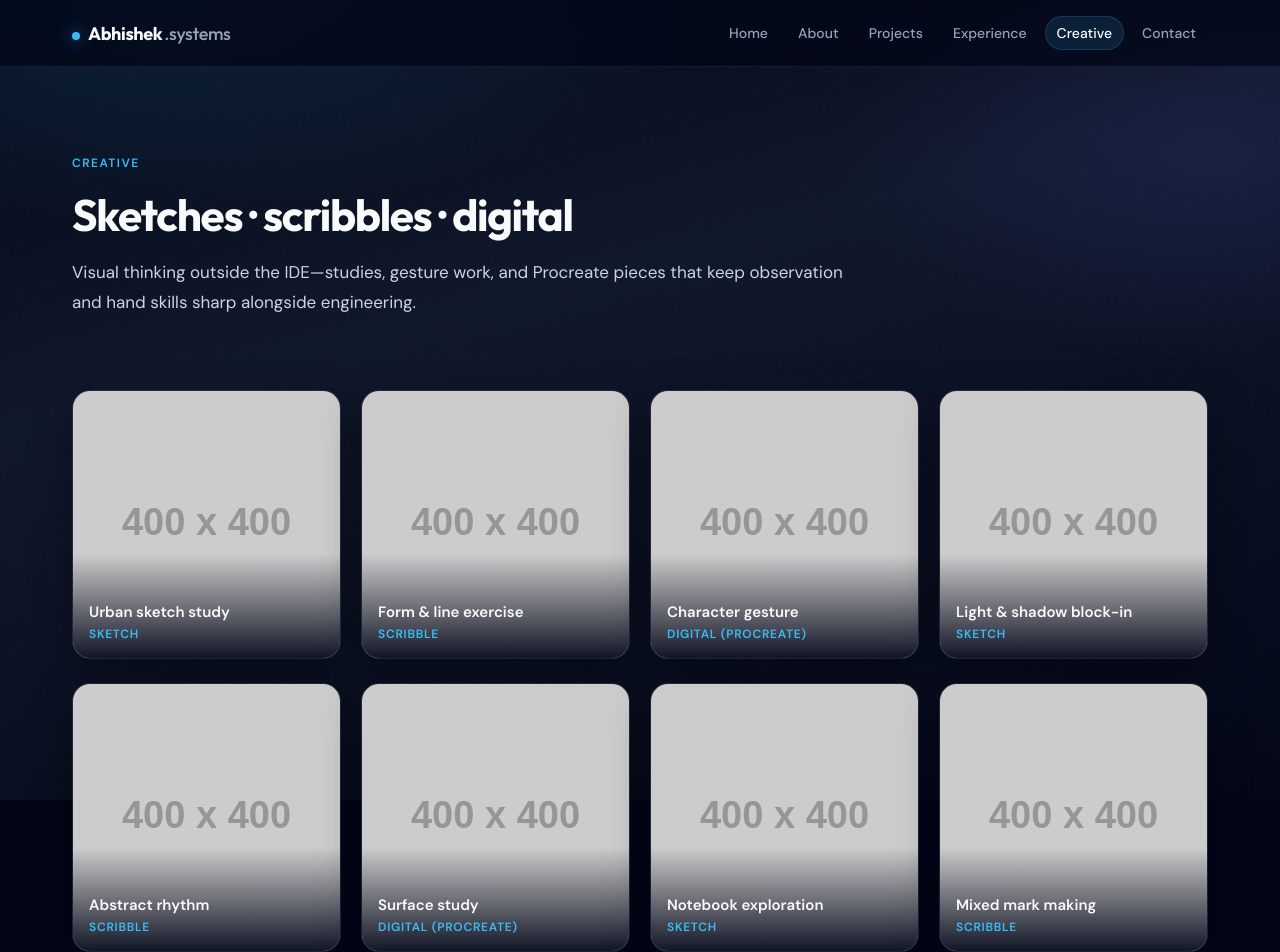
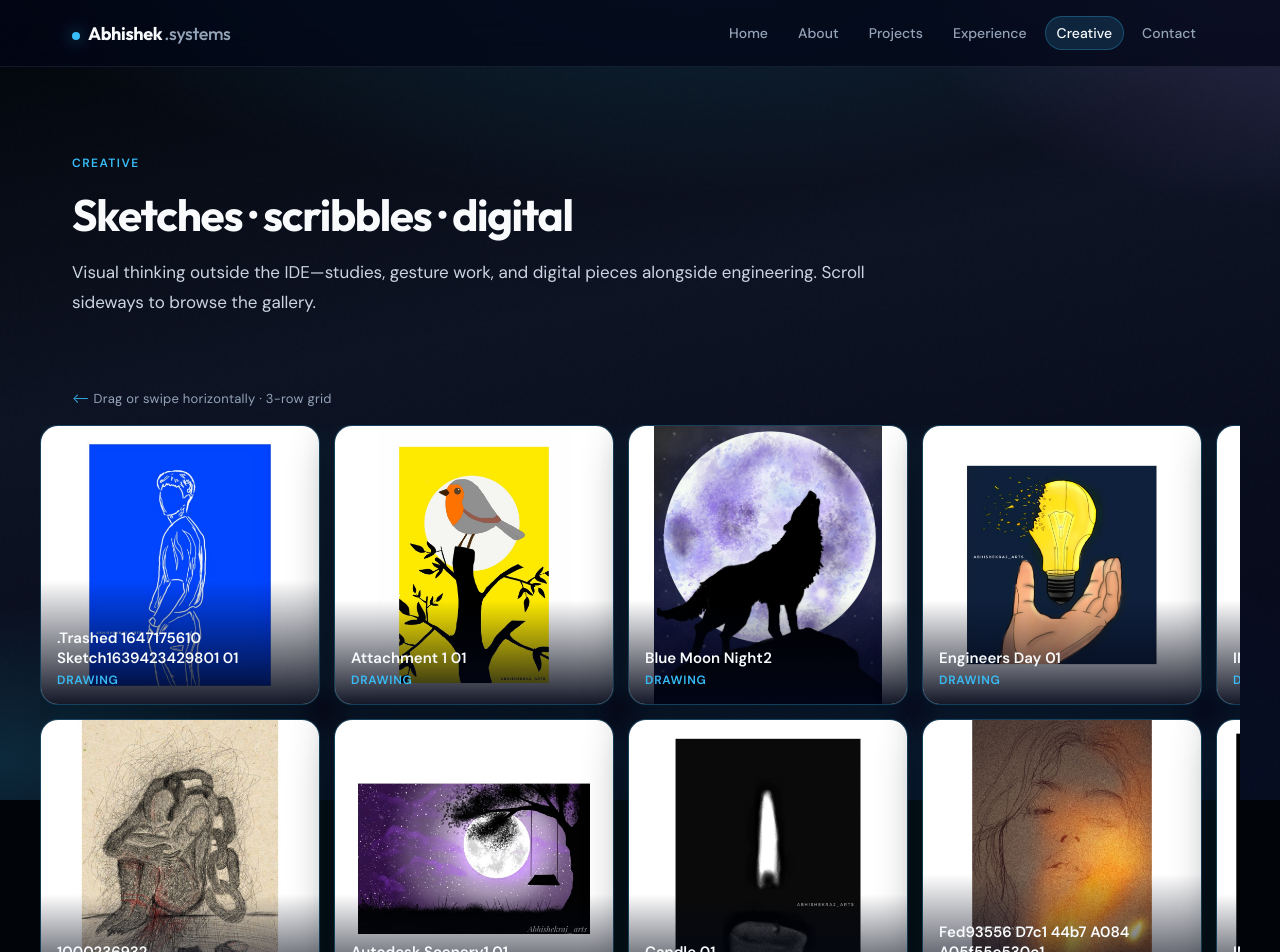
Before and after one commit to abhishekraj1305/my-portfolio, a React (Create React App) app: page /creative in a window 1280 px wide. Shown: the top 952 px of the page. Built offline with nearby package versions, Linux system fonts and the light colour scheme.

Commit message:
intermediate

```diff
--- a/src/components/NeuronBackground.js
+++ b/src/components/NeuronBackground.js
@@ -6,17 +6,12 @@ function clamp(n, a, b) {
 
 export function NeuronBackground() {
   const canvasRef = useRef(null);
-  const reduceMotionRef = useRef(false);
-
-  useEffect(() => {
-    reduceMotionRef.current = window.matchMedia("(prefers-reduced-motion: reduce)").matches;
-  }, []);
 
   useEffect(() => {
     const canvas = canvasRef.current;
-    if (!canvas) return null;
+    if (!canvas) return undefined;
     const ctx = canvas.getContext("2d");
-    if (!ctx) return null;
+    if (!ctx) return undefined;
 
     let raf = 0;
     let w = 0;
@@ -24,7 +19,7 @@ export function NeuronBackground() {
     let dpr = 1;
     let nodes = [];
     let edges = [];
-    let t0 = performance.now();
+    const t0 = performance.now();
 
     const prefersReduce = () => window.matchMedia("(prefers-reduced-motion: reduce)").matches;
 
@@ -48,11 +43,14 @@ export function NeuronBackground() {
       edges = [];
       const linksPer = 4;
       for (let i = 0; i < nodes.length; i++) {
-        const dists = nodes
-          .map((n, j) => ({ j, d: i === j ? Infinity : dist(nodes[i], n) }))
-          .sort((x, y) => x.d - y.d)
-          .slice(0, linksPer);
-        for (const { j } of dists) {
+        const nodeI = nodes[i];
+        const dists = [];
+        for (let j = 0; j < nodes.length; j++) {
+          dists.push({ j, d: i === j ? Infinity : dist(nodeI, nodes[j]) });
+        }
+        dists.sort((x, y) => x.d - y.d);
+        const nearest = dists.slice(0, linksPer);
+        for (const { j } of nearest) {
           const key = i < j ? `${i}-${j}` : `${j}-${i}`;
           if (!edges.some((e) => e.key === key)) {
             edges.push({ a: i, b: j, key, w: 0.35 + Math.random() * 0.65 });
@@ -71,44 +69,24 @@ export function NeuronBackground() {
       }
     }
 
-    function resize() {
-      const parent = canvas.parentElement;
-      if (!parent) return;
-      dpr = Math.min(window.devicePixelRatio || 1, 2);
-      w = parent.clientWidth;
-      h = parent.clientHeight;
-      canvas.width = Math.max(1, Math.floor(w * dpr));
-      canvas.height = Math.max(1, Math.floor(h * dpr));
-      canvas.style.width = `${w}px`;
-      canvas.style.height = `${h}px`;
-      ctx.setTransform(dpr, 0, 0, dpr, 0, 0);
-      buildGraph();
-    }
-
-    const ro = new ResizeObserver(resize);
-    ro.observe(canvas.parentElement);
-    resize();
-
- const mq = window.matchMedia("(prefers-reduced-motion: reduce)");
-    const onMq = () => {
-      reduceMotionRef.current = mq.matches;
-    };
-    mq.addEventListener?.("change", onMq);
-
     function drawStatic() {
+      if (!w || !h) return;
       ctx.clearRect(0, 0, w, h);
-      const grd = ctx.createRadialGradient(w * 0.35, h * 0.1, 0, w * 0.5, h * 0.5, Math.max(w, h));
-      grd.addColorStop(0, "rgba(56, 189, 248, 0.14)");
-      grd.addColorStop(0.45, "rgba(14, 165, 233, 0.04)");
-      grd.addColorStop(1, "rgba(2, 6, 23, 0)");
-      ctx.fillStyle = grd;
+      const wash = ctx.createRadialGradient(w * 0.35, h * 0.1, 0, w * 0.5, h * 0.5, Math.max(w, h));
+      wash.addColorStop(0, "rgba(56, 189, 248, 0.12)");
+      wash.addColorStop(0.45, "rgba(14, 165, 233, 0.04)");
+      wash.addColorStop(1, "rgba(2, 6, 23, 0)");
+      ctx.fillStyle = wash;
       ctx.fillRect(0, 0, w, h);
 
-      ctx.strokeStyle = "rgba(56, 189, 248, 0.22)";
       ctx.lineWidth = 1;
       for (const e of edges) {
         const A = nodes[e.a];
         const B = nodes[e.b];
+        const lg = ctx.createLinearGradient(A.x, A.y, B.x, B.y);
+        lg.addColorStop(0, "rgba(56, 189, 248, 0.35)");
+        lg.addColorStop(1, "rgba(129, 140, 248, 0.35)");
+        ctx.strokeStyle = lg;
         ctx.beginPath();
         ctx.moveTo(A.x, A.y);
         ctx.lineTo(B.x, B.y);
@@ -116,8 +94,12 @@ export function NeuronBackground() {
       }
       for (const n of nodes) {
         ctx.beginPath();
-        ctx.fillStyle = "rgba(165, 243, 252, 0.95)";
-        ctx.shadowColor = "rgba(56, 189, 248, 0.9)";
+        ctx.fillStyle = "rgba(207, 250, 254, 0.35)";
+        ctx.arc(n.x, n.y, n.r * 3.2, 0, Math.PI * 2);
+        ctx.fill();
+        ctx.beginPath();
+        ctx.fillStyle = "rgba(240, 249, 255, 0.95)";
+        ctx.shadowColor = "rgba(56, 189, 248, 0.85)";
         ctx.shadowBlur = 12;
         ctx.arc(n.x, n.y, n.r, 0, Math.PI * 2);
         ctx.fill();
@@ -125,19 +107,23 @@ export function NeuronBackground() {
       }
     }
 
-    function tick(now) {
+    function frame(now) {
       const reduced = prefersReduce();
       const t = (now - t0) / 1000;
 
       ctx.clearRect(0, 0, w, h);
       const wash = ctx.createRadialGradient(w * 0.2, 0, 0, w * 0.55, h * 0.4, Math.max(w, h) * 0.9);
       wash.addColorStop(0, "rgba(56, 189, 248, 0.12)");
-      wash.addColorStop(0.35, "rgba(129, 140, 248, 0.06)");
+      wash.addColorStop(0.35, "rgba(129, 140, 248, 0.07)");
       wash.addColorStop(1, "rgba(2, 6, 23, 0)");
       ctx.fillStyle = wash;
       ctx.fillRect(0, 0, w, h);
 
-      if (!reduced) {
+      if (reduced) {
+        drawStatic();
+        return;
+      }
+
       for (const n of nodes) {
         n.x += n.vx + Math.sin(t * 0.7 + n.phase) * 0.12;
         n.y += n.vy + Math.cos(t * 0.55 + n.phase * 1.3) * 0.1;
@@ -146,9 +132,8 @@ export function NeuronBackground() {
         if (n.y < -20) n.y = h + 20;
         if (n.y > h + 20) n.y = -20;
       }
-      }
 
-      const pulse = reduced ? 0.35 : 0.35 + Math.sin(t * 1.4) * 0.12;
+      const pulse = 0.35 + Math.sin(t * 1.4) * 0.12;
       for (const e of edges) {
         const A = nodes[e.a];
         const B = nodes[e.b];
@@ -166,10 +151,10 @@ export function NeuronBackground() {
         ctx.lineCap = "round";
         const dash = 10 + Math.sin(t * 2 + e.a) * 4;
         ctx.setLineDash([dash, dash * 1.1]);
-        ctx.lineDashOffset = reduced ? 0 : -t * 28;
+        ctx.lineDashOffset = -t * 28;
         ctx.beginPath();
-        const cx = midX + Math.sin(t * 0.8 + e.b) * (reduced ? 0 : 6);
-        const cy = midY + Math.cos(t * 0.9 + e.a) * (reduced ? 0 : 5);
+        const cx = midX + Math.sin(t * 0.8 + e.b) * 6;
+        const cy = midY + Math.cos(t * 0.9 + e.a) * 5;
         ctx.moveTo(A.x, A.y);
         ctx.quadraticCurveTo(cx, cy, B.x, B.y);
         ctx.stroke();
@@ -177,38 +162,58 @@ export function NeuronBackground() {
       }
 
       for (const n of nodes) {
-        const glow = reduced ? 10 : 10 + Math.sin(t * 3 + n.phase) * 4;
-        const core = n.r * (reduced ? 1 : 1 + Math.sin(t * 2.2 + n.phase) * 0.15);
+        const glow = 10 + Math.sin(t * 3 + n.phase) * 4;
+        const coreRadi = n.r * (1 + Math.sin(t * 2.2 + n.phase) * 0.15);
         ctx.beginPath();
         ctx.fillStyle = "rgba(207, 250, 254, 0.35)";
-        ctx.arc(n.x, n.y, core * 3.2, 0, Math.PI * 2);
+        ctx.arc(n.x, n.y, coreRadi * 3.2, 0, Math.PI * 2);
         ctx.fill();
-
         ctx.beginPath();
         ctx.fillStyle = "rgba(240, 249, 255, 0.95)";
         ctx.shadowColor = "rgba(56, 189, 248, 0.95)";
         ctx.shadowBlur = glow;
-        ctx.arc(n.x, n.y, core, 0, Math.PI * 2);
+        ctx.arc(n.x, n.y, coreRadi, 0, Math.PI * 2);
         ctx.fill();
         ctx.shadowBlur = 0;
       }
 
-      if (!reduced) raf = requestAnimationFrame(tick);
+      raf = requestAnimationFrame(frame);
     }
 
-    function loop(now) {
-      if (prefersReduce()) {
-        drawStatic();
-        return;
-      }
-      tick(now);
-      raf = requestAnimationFrame(loop);
+    function resize() {
+      const parent = canvas.parentElement;
+      if (!parent) return;
+      dpr = Math.min(window.devicePixelRatio || 1, 2);
+      w = parent.clientWidth;
+      h = parent.clientHeight;
+      canvas.width = Math.max(1, Math.floor(w * dpr));
+      canvas.height = Math.max(1, Math.floor(h * dpr));
+      canvas.style.width = `${w}px`;
+      canvas.style.height = `${h}px`;
+      ctx.setTransform(dpr, 0, 0, dpr, 0, 0);
+      buildGraph();
+      if (prefersReduce()) drawStatic();
     }
 
+    const ro = new ResizeObserver(resize);
+    ro.observe(canvas.parentElement);
+    resize();
+
+    const mq = window.matchMedia("(prefers-reduced-motion: reduce)");
+    const onMq = () => {
+      cancelAnimationFrame(raf);
       if (prefersReduce()) {
         drawStatic();
       } else {
-      raf = requestAnimationFrame(loop);
+        raf = requestAnimationFrame(frame);
+      }
+    };
+    mq.addEventListener?.("change", onMq);
+
+    if (!prefersReduce()) {
+      raf = requestAnimationFrame(frame);
+    } else {
+      drawStatic();
     }
 
     return () => {
--- a/src/data/siteContent.js
+++ b/src/data/siteContent.js
@@ -9,7 +9,6 @@ export const SITE = {
 };
 
 export const PLACEHOLDERS = {
-  profile: "https://via.placeholder.com/300x300/0f172a/38bdf8?text=Profile",
   project: "https://via.placeholder.com/600x400/1e293b/38bdf8?text=Project",
   art: "https://via.placeholder.com/400x400/0f172a/64748b?text=Art",
 };
@@ -156,14 +155,3 @@ export const ABOUT = {
     "Ship, measure, tighten the loop—growth is iterative engineering on real feedback.",
   ],
 };
-
-export const CREATIVE_ITEMS = [
-  { id: "1", title: "Urban sketch study", medium: "Sketch", src: `${PLACEHOLDERS.art}&n=1` },
-  { id: "2", title: "Form & line exercise", medium: "Scribble", src: `${PLACEHOLDERS.art}&n=2` },
-  { id: "3", title: "Character gesture", medium: "Digital (Procreate)", src: `${PLACEHOLDERS.art}&n=3` },
-  { id: "4", title: "Light & shadow block-in", medium: "Sketch", src: `${PLACEHOLDERS.art}&n=4` },
-  { id: "5", title: "Abstract rhythm", medium: "Scribble", src: `${PLACEHOLDERS.art}&n=5` },
-  { id: "6", title: "Surface study", medium: "Digital (Procreate)", src: `${PLACEHOLDERS.art}&n=6` },
-  { id: "7", title: "Notebook exploration", medium: "Sketch", src: `${PLACEHOLDERS.art}&n=7` },
-  { id: "8", title: "Mixed mark making", medium: "Scribble", src: `${PLACEHOLDERS.art}&n=8` },
-];
--- a/src/index.css
+++ b/src/index.css
@@ -1,19 +1,22 @@
 @import url("https://fonts.googleapis.com/css2?family=DM+Sans:ital,opsz,wght@0,9..40,400;0,9..40,500;0,9..40,600;0,9..40,700;1,9..40,400&family=Outfit:wght@500;600;700&display=swap");
 
 :root {
-  --bg-deep: #020617;
-  --bg-mid: #0f172a;
-  --bg-card: rgba(15, 23, 42, 0.55);
-  --stroke: rgba(56, 189, 248, 0.18);
+  --bg-deep: #010409;
+  --bg-mid: #0b1220;
+  --bg-card: rgba(12, 18, 34, 0.62);
+  --stroke: rgba(56, 189, 248, 0.28);
   --accent: #38bdf8;
-  --accent-dim: rgba(56, 189, 248, 0.12);
+  --accent-bright: #7dd3fc;
+  --neon-violet: rgba(167, 139, 250, 0.55);
+  --accent-dim: rgba(56, 189, 248, 0.14);
   --text: #f8fafc;
   --muted: #94a3b8;
   --muted-2: #64748b;
   --container: 1200px;
   --radius: 18px;
   --radius-sm: 12px;
-  --shadow: 0 24px 80px rgba(0, 0, 0, 0.45);
+  --shadow: 0 24px 80px rgba(0, 0, 0, 0.55);
+  --glow-accent: 0 0 42px rgba(56, 189, 248, 0.25);
   --font: "DM Sans", system-ui, -apple-system, sans-serif;
   --font-display: "Outfit", var(--font);
 }
@@ -73,9 +76,11 @@ button {
   inset: 0;
   z-index: -2;
   background:
-    radial-gradient(ellipse 90% 70% at 10% -10%, rgba(56, 189, 248, 0.18), transparent 55%),
-    radial-gradient(ellipse 60% 50% at 95% 20%, rgba(99, 102, 241, 0.12), transparent 50%),
-    linear-gradient(165deg, #020617 0%, #0f172a 38%, #020617 100%);
+    radial-gradient(ellipse 110% 90% at 50% -25%, rgba(56, 189, 248, 0.26), transparent 55%),
+    radial-gradient(ellipse 55% 50% at 100% 0%, rgba(167, 139, 250, 0.2), transparent 52%),
+    radial-gradient(ellipse 45% 40% at 0% 95%, rgba(34, 211, 238, 0.14), transparent 48%),
+    radial-gradient(ellipse 80% 60% at 80% 100%, rgba(59, 130, 246, 0.08), transparent 50%),
+    linear-gradient(168deg, #010409 0%, #0c1222 40%, #020617 100%);
 }
 
 .app-bg::after {
@@ -110,6 +115,28 @@ button {
 
 .section-hero {
   padding: clamp(72px, 12vw, 120px) 0 clamp(48px, 8vw, 72px);
+}
+
+.section-hero-neural {
+  position: relative;
+  overflow: hidden;
+  isolation: isolate;
+  border-bottom: 1px solid rgba(56, 189, 248, 0.12);
+  box-shadow: inset 0 -1px 0 rgba(167, 139, 250, 0.08);
+}
+
+.neuron-canvas {
+  position: absolute;
+  inset: 0;
+  width: 100%;
+  height: 100%;
+  pointer-events: none;
+  z-index: 0;
+}
+
+.hero-foreground {
+  position: relative;
+  z-index: 1;
 }
 
 .section-page-hero {
@@ -305,8 +332,9 @@ button {
 }
 
 .hero-title-accent {
-  color: var(--accent);
+  color: var(--accent-bright);
   display: inline;
+  text-shadow: var(--glow-accent);
 }
 
 .hero-role {
@@ -344,8 +372,13 @@ button {
 .hero-profile-ring {
   padding: 6px;
   border-radius: 999px;
-  background: linear-gradient(135deg, rgba(56, 189, 248, 0.5), rgba(99, 102, 241, 0.25), transparent);
-  box-shadow: var(--shadow);
+  background: linear-gradient(
+    135deg,
+    rgba(56, 189, 248, 0.75),
+    rgba(167, 139, 250, 0.45),
+    rgba(34, 211, 238, 0.35)
+  );
+  box-shadow: var(--shadow), 0 0 48px rgba(56, 189, 248, 0.35), 0 0 80px rgba(129, 140, 248, 0.15);
 }
 
 .hero-profile-img {
@@ -863,6 +896,139 @@ button {
   gap: 20px;
 }
 
+.creative-gallery-section {
+  overflow: hidden;
+}
+
+.gallery-scroll-hint {
+  margin: 0 0 18px;
+  font-size: 0.8125rem;
+  color: var(--muted);
+  letter-spacing: 0.02em;
+}
+
+.gallery-scroll-hint::before {
+  content: "⟵ ";
+  color: var(--accent);
+  opacity: 0.85;
+}
+
+.gallery-empty {
+  margin: 0;
+  padding: 28px 32px;
+  font-size: 0.975rem;
+  line-height: 1.65;
+  color: #cbd5e1;
+  border: 1px dashed rgba(56, 189, 248, 0.35);
+}
+
+.gallery-empty-code {
+  font-family: ui-monospace, "Cascadia Code", monospace;
+  font-size: 0.875em;
+  color: var(--accent-bright);
+}
+
+.gallery-scroller {
+  overflow-x: auto;
+  overflow-y: hidden;
+  padding-bottom: 18px;
+  margin: 0 -24px;
+  padding-left: 24px;
+  padding-right: 24px;
+  scrollbar-width: thin;
+  scrollbar-color: rgba(56, 189, 248, 0.55) rgba(15, 23, 42, 0.6);
+  -webkit-overflow-scrolling: touch;
+  scroll-snap-type: x proximity;
+  outline: none;
+}
+
+.gallery-scroller:focus-visible {
+  box-shadow: 0 0 0 2px var(--bg-deep), 0 0 0 4px rgba(56, 189, 248, 0.7);
+  border-radius: var(--radius-sm);
+}
+
+.gallery-scroller::-webkit-scrollbar {
+  height: 8px;
+}
+
+.gallery-scroller::-webkit-scrollbar-track {
+  background: rgba(15, 23, 42, 0.65);
+  border-radius: 999px;
+}
+
+.gallery-scroller::-webkit-scrollbar-thumb {
+  background: linear-gradient(90deg, rgba(56, 189, 248, 0.55), rgba(167, 139, 250, 0.45));
+  border-radius: 999px;
+}
+
+@media (min-width: 768px) {
+  .gallery-scroller {
+    margin: 0 -32px;
+    padding-left: 32px;
+    padding-right: 32px;
+  }
+}
+
+.gallery-grid-3row {
+  display: grid;
+  grid-auto-flow: column;
+  grid-template-rows: repeat(3, minmax(100px, 1fr));
+  grid-auto-columns: minmax(180px, 42vw);
+  gap: 12px;
+  width: max-content;
+  min-height: clamp(300px, 42vw, 440px);
+}
+
+@media (min-width: 640px) {
+  .gallery-grid-3row {
+    grid-auto-columns: minmax(220px, 280px);
+    gap: 14px;
+    min-height: 400px;
+  }
+}
+
+@media (min-width: 1024px) {
+  .gallery-grid-3row {
+    grid-auto-columns: 280px;
+    min-height: 420px;
+  }
+}
+
+.gallery-cell {
+  position: relative;
+  border-radius: var(--radius);
+  overflow: hidden;
+  border: 1px solid rgba(56, 189, 248, 0.28);
+  background: rgba(12, 18, 34, 0.72);
+  text-align: left;
+  box-shadow:
+    0 0 28px rgba(56, 189, 248, 0.12),
+    0 12px 44px rgba(0, 0, 0, 0.45);
+  scroll-snap-align: start;
+  min-height: 0;
+}
+
+.gallery-cell:focus-visible {
+  outline: 2px solid var(--accent);
+  outline-offset: 2px;
+}
+
+.gallery-cell .gallery-img {
+  width: 100%;
+  height: 100%;
+  object-fit: cover;
+}
+
+.gallery-cell:hover .gallery-img,
+.gallery-cell:focus-visible .gallery-img {
+  filter: brightness(1.08) saturate(1.1);
+}
+
+.gallery-cell:hover .gallery-item-shine,
+.gallery-cell:focus-visible .gallery-item-shine {
+  opacity: 1;
+}
+
 .gallery-item {
   position: relative;
   border-radius: var(--radius);
@@ -986,10 +1152,11 @@ button {
 
 .modal-img {
   width: 100%;
-  max-height: 400px;
-  object-fit: cover;
+  max-height: min(80vh, 720px);
+  object-fit: contain;
+  background: rgba(2, 6, 23, 0.6);
   border-radius: var(--radius-sm);
-  border: 1px solid rgba(148, 163, 184, 0.15);
+  border: 1px solid rgba(56, 189, 248, 0.2);
 }
 
 .modal-meta h2 {
--- a/src/pages/Creative.js
+++ b/src/pages/Creative.js
@@ -3,7 +3,7 @@ import { motion, AnimatePresence } from "framer-motion";
 import { Container } from "../components/Container";
 import { Section } from "../components/Section";
 import { Reveal } from "../components/Reveal";
-import { CREATIVE_ITEMS } from "../data/siteContent";
+import { GALLERY_PHOTOS } from "../data/galleryPhotos";
 
 export function Creative() {
   const [active, setActive] = useState(null);
@@ -32,35 +32,54 @@ export function Creative() {
             <p className="eyebrow">Creative</p>
             <h1 className="page-title">Sketches · scribbles · digital</h1>
             <p className="page-lead max-800">
-              Visual thinking outside the IDE—studies, gesture work, and Procreate pieces that keep observation and hand skills sharp alongside engineering.
+              Visual thinking outside the IDE—studies, gesture work, and digital pieces alongside engineering. Scroll sideways to browse the gallery.
             </p>
           </Reveal>
         </Container>
       </Section>
 
-      <Section className="section-tight-top section-bottom">
+      <Section className="section-tight-top section-bottom creative-gallery-section">
         <Container>
-          <div className="gallery-grid">
-            {CREATIVE_ITEMS.map((item, i) => (
-              <Reveal key={item.id} delay={(i % 4) * 0.04}>
+          {GALLERY_PHOTOS.length === 0 ? (
+            <Reveal>
+              <p className="gallery-empty glass-card">
+                Add PNG, JPG, WebP, or GIF files to{" "}
+                <code className="gallery-empty-code">src/websitephoto</code>
+                —they appear here automatically.
+              </p>
+            </Reveal>
+          ) : (
+            <>
+              <Reveal>
+                <p className="gallery-scroll-hint">Drag or swipe horizontally · 3-row grid</p>
+              </Reveal>
+              <div className="gallery-scroller" tabIndex={0} role="region" aria-label="Art gallery, horizontal scroll">
+                <div className="gallery-grid-3row">
+                  {GALLERY_PHOTOS.map((item, i) => (
                     <motion.button
                       type="button"
-                  className="gallery-item"
+                      key={item.id}
+                      className="gallery-cell"
                       onClick={() => setActive(item)}
-                  whileHover={{ scale: 1.03, y: -4 }}
+                      initial={{ opacity: 0, y: 16 }}
+                      whileInView={{ opacity: 1, y: 0 }}
+                      viewport={{ once: true, margin: "-40px", amount: 0.2 }}
+                      transition={{ duration: 0.4, delay: (i % 6) * 0.03 }}
+                      whileHover={{ scale: 1.03, zIndex: 2 }}
                       whileTap={{ scale: 0.98 }}
-                  transition={{ type: "spring", stiffness: 400, damping: 28 }}
                     >
                       <span className="gallery-item-shine" aria-hidden />
-                  <img src={item.src} alt="" width={400} height={400} loading="lazy" className="gallery-img" />
+                      <img src={item.src} alt="" loading="lazy" className="gallery-img" />
                       <div className="gallery-caption">
                         <span className="gallery-title">{item.title}</span>
                         <span className="gallery-medium">{item.medium}</span>
                       </div>
                     </motion.button>
-              </Reveal>
                   ))}
                 </div>
+              </div>
+            </>
+          )}
         </Container>
       </Section>
 
@@ -88,11 +107,10 @@ export function Creative() {
                 ×
               </button>
               <div className="modal-body">
-                <img src={active.src} alt="" width={400} height={400} className="modal-img" />
+                <img src={active.src} alt="" className="modal-img" />
                 <div className="modal-meta">
                   <h2>{active.title}</h2>
                   <p className="modal-medium">{active.medium}</p>
-                  <p className="modal-hint">Replace placeholders with your final exports when ready.</p>
                 </div>
               </div>
             </motion.div>
--- a/src/pages/Home.js
+++ b/src/pages/Home.js
@@ -4,15 +4,18 @@ import { Section } from "../components/Section";
 import { GlassCard } from "../components/GlassCard";
 import { Reveal, RevealStagger, itemFade } from "../components/Reveal";
 import { ButtonLink } from "../components/ButtonLink";
-import { SITE, HOME_INTRO, SKILLS_PREVIEW, PROJECTS, PLACEHOLDERS } from "../data/siteContent";
+import { SITE, HOME_INTRO, SKILLS_PREVIEW, PROJECTS } from "../data/siteContent";
+import { NeuronBackground } from "../components/NeuronBackground";
+import profilePhoto from "../me/profile.png";
 
 export function Home() {
   const featured = PROJECTS.slice(0, 3);
 
   return (
     <>
-      <Section className="section-hero">
-        <Container>
+      <Section className="section-hero section-hero-neural">
+        <NeuronBackground />
+        <Container className="hero-foreground">
           <div className="hero-grid">
             <div className="hero-copy">
               <Reveal>
@@ -47,8 +50,8 @@ export function Home() {
                 transition={{ duration: 0.6, ease: [0.22, 1, 0.36, 1] }}
               >
                 <img
-                  src={PLACEHOLDERS.profile}
-                  alt=""
+                  src={profilePhoto}
+                  alt={SITE.name}
                   width={300}
                   height={300}
                   className="hero-profile-img"
```
Also changed, not shown: 1 other file (tests, documents, lock files or other folders). Lines whose indentation alone changed are shown as unchanged.
